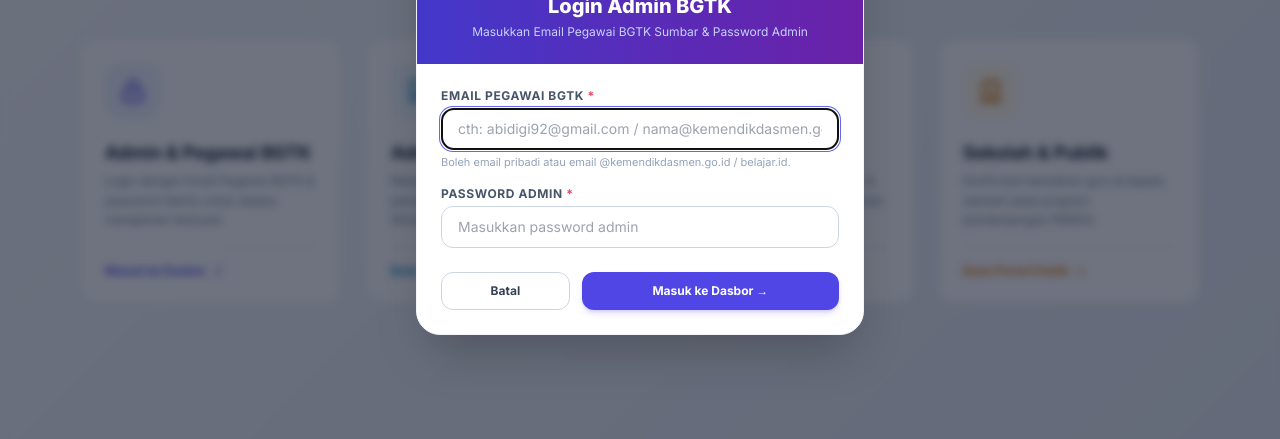
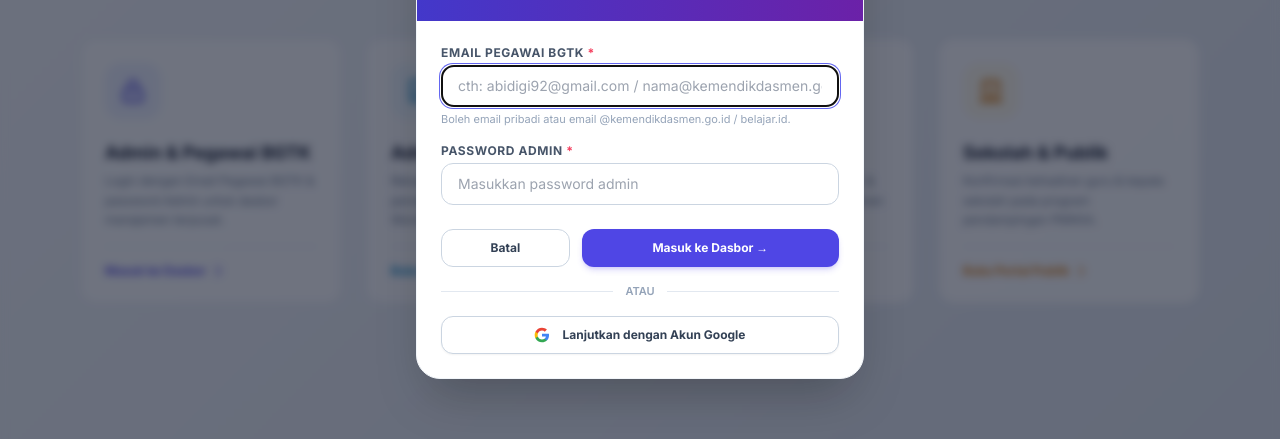
Before and after one commit to robbydaryodi/PMKKA-BGTK-SUMBAR, a website: page index.html in a window 1280 px wide. Both pictures are taken after a click on the button "Login Admin / Pegawai BGTK". Shown: the part 279-718 px from the top of the page. Drawn offline with nearby package versions, Linux system fonts and the light colour scheme; no server answers.

Commit message:
feat: integrasi Firebase Auth dan Google Sign-In untuk keamanan

```diff
--- a/index.html
+++ b/index.html
@@ -38,6 +38,7 @@
     <!-- Firebase v10+ Compat CDN -->
     <script src="https://www.gstatic.com/firebasejs/10.12.2/firebase-app-compat.js"></script>
     <script src="https://www.gstatic.com/firebasejs/10.12.2/firebase-database-compat.js"></script>
+    <script src="https://www.gstatic.com/firebasejs/10.12.2/firebase-auth-compat.js"></script>
 </head>
 <body class="text-slate-800 antialiased font-sans">
 
@@ -169,6 +170,22 @@
                     <button type="button" onclick="closeAdminLoginModal()" class="w-1/3 py-2.5 rounded-xl border border-slate-300 text-slate-700 text-xs font-bold hover:bg-slate-50 transition-colors">Batal</button>
                     <button type="submit" id="btnLoginSubmit" class="w-2/3 py-2.5 rounded-xl bg-indigo-600 text-white text-xs font-bold hover:bg-indigo-700 transition-colors shadow-md shadow-indigo-600/20">Masuk ke Dasbor →</button>
                 </div>
+
+                <div class="relative my-3 flex items-center justify-center">
+                    <div class="border-t border-slate-200 w-full"></div>
+                    <span class="bg-white px-3 text-[11px] text-slate-400 uppercase font-semibold">atau</span>
+                    <div class="border-t border-slate-200 w-full"></div>
+                </div>
+
+                <button type="button" onclick="handleGoogleLogin()" class="w-full py-2.5 px-4 rounded-xl border border-slate-300 bg-white text-slate-700 text-xs font-bold hover:bg-slate-100 transition-all flex items-center justify-center gap-3 shadow-sm hover:shadow">
+                    <svg class="w-4 h-4" viewBox="0 0 24 24">
+                        <path fill="#4285F4" d="M22.56 12.25c0-.78-.07-1.53-.2-2.25H12v4.26h5.92c-.26 1.37-1.04 2.53-2.21 3.31v2.77h3.57c2.08-1.92 3.28-4.74 3.28-8.09z"/>
+                        <path fill="#34A853" d="M12 23c2.97 0 5.46-.98 7.28-2.66l-3.57-2.77c-.98.66-2.23 1.06-3.71 1.06-2.86 0-5.29-1.93-6.16-4.53H2.18v2.84C3.99 20.53 7.7 23 12 23z"/>
+                        <path fill="#FBBC05" d="M5.84 14.09c-.22-.66-.35-1.36-.35-2.09s.13-1.43.35-2.09V7.06H2.18C1.43 8.55 1 10.22 1 12s.43 3.45 1.18 4.94l2.85-2.22.81-.63z"/>
+                        <path fill="#EA4335" d="M12 5.38c1.62 0 3.06.56 4.21 1.64l3.15-3.15C17.45 2.09 14.97 1 12 1 7.7 1 3.99 3.47 2.18 7.06l3.66 2.84c.87-2.6 3.3-4.52 6.16-4.52z"/>
+                    </svg>
+                    <span>Lanjutkan dengan Akun Google</span>
+                </button>
             </form>
         </div>
     </div>
@@ -189,6 +206,9 @@
 
         if (firebase.apps.length === 0) {
             firebase.initializeApp(firebaseConfig);
+        }
+        if (firebase.auth && !firebase.auth().currentUser) {
+            firebase.auth().signInAnonymously().catch(err => console.warn("Firebase Auth Error:", err));
         }
         const db = firebase.database();
 
@@ -294,6 +314,59 @@
                 submitBtn.textContent = 'Masuk ke Dasbor →';
             }
         }
+
+        async function handleGoogleLogin() {
+            const errorEl = document.getElementById('loginAuthError');
+            const loadingEl = document.getElementById('loginLoading');
+            errorEl.classList.add('hidden');
+            loadingEl.classList.remove('hidden');
+
+            try {
+                const provider = new firebase.auth.GoogleAuthProvider();
+                const result = await firebase.auth().signInWithPopup(provider);
+                const user = result.user;
+                const userEmail = (user.email || '').toLowerCase();
+
+                if (Object.keys(gMasterPegawaiCache).length === 0) {
+                    const snap = await db.ref('master_pegawai').once('value');
+                    gMasterPegawaiCache = snap.val() || {};
+                }
+
+                const pegawaiList = Object.values(gMasterPegawaiCache);
+                let matchedPegawai = pegawaiList.find(p => {
+                    const pEmail1 = (p.email_dikbud || '').toLowerCase();
+                    const pEmail2 = (p.email_pribadi || '').toLowerCase();
+                    return userEmail === pEmail1 || userEmail === pEmail2;
+                });
+
+                if (matchedPegawai || userEmail === 'astersumbar1@gmail.com') {
+                    sessionStorage.setItem('admin_bgtk_email', userEmail);
+                    sessionStorage.setItem('admin_bgtk_nama', (matchedPegawai ? matchedPegawai.nama_lengkap : '') || user.displayName || 'Admin BGTK');
+                    window.location.href = 'admin.html';
+                } else {
+                    const snapFasil = await db.ref('fasilitator').once('value');
+                    const fasilData = snapFasil.val() || {};
+                    let matchedFasilKey = Object.keys(fasilData).find(k => {
+                        const fEmail = (fasilData[k].email || '').toLowerCase();
+                        return fEmail === userEmail;
+                    });
+
+                    if (matchedFasilKey) {
+                        localStorage.setItem('loggedFasilId', matchedFasilKey);
+                        window.location.href = `fasilitator.html?fasilId=${matchedFasilKey}`;
+                    } else {
+                        errorEl.textContent = `❌ Email Google (${userEmail}) tidak terdaftar sebagai Pegawai BGTK atau Fasilitator.`;
+                        errorEl.classList.remove('hidden');
+                        loadingEl.classList.add('hidden');
+                    }
+                }
+            } catch(err) {
+                console.error("Google Auth Error:", err);
+                loadingEl.classList.add('hidden');
+                errorEl.textContent = '❌ Gagal Login Google: ' + err.message;
+                errorEl.classList.remove('hidden');
+            }
+        }
     </script>
 </body>
 </html>
```
Also changed, not shown: absen.html (+4 -0 lines), admin.html (+4 -0 lines), fasilitator.html (+4 -0 lines), kehadiran.html (+4 -0 lines), konfirmasi-kehadiran.html (+4 -0 lines).
